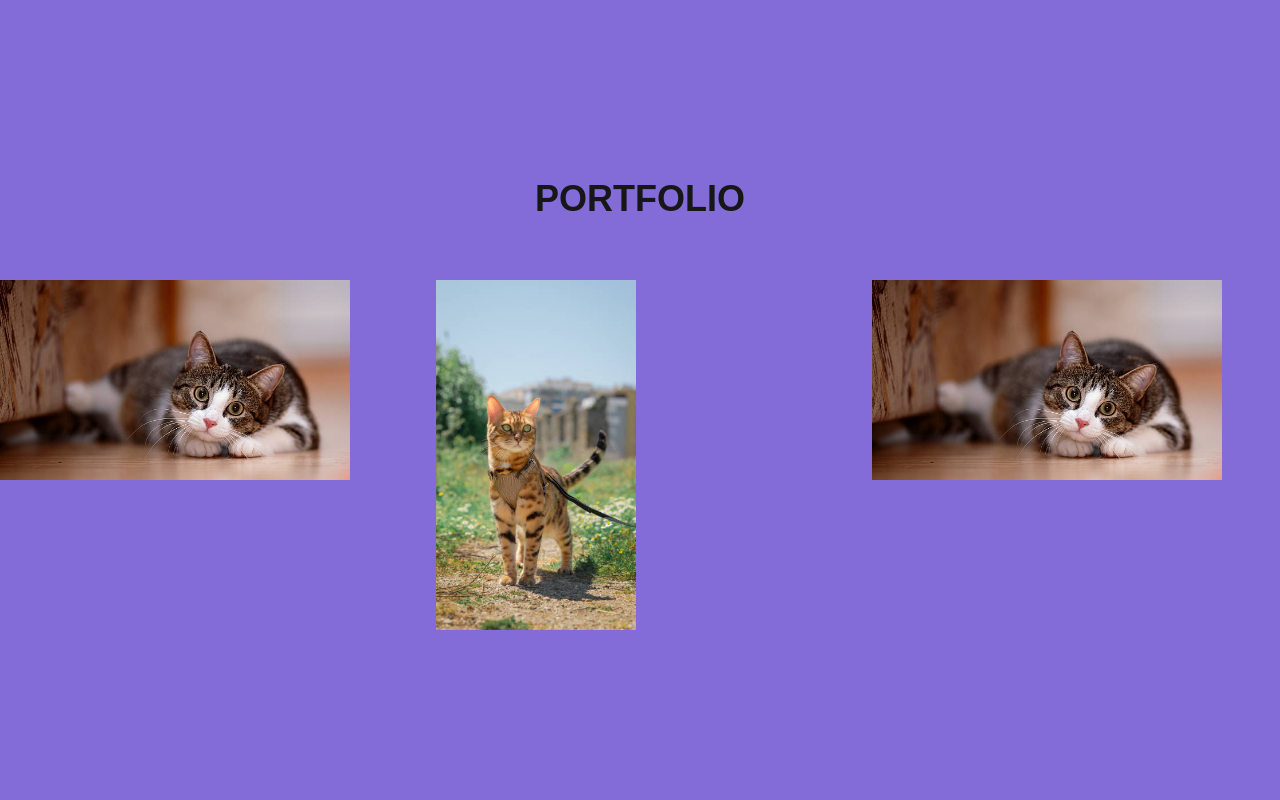
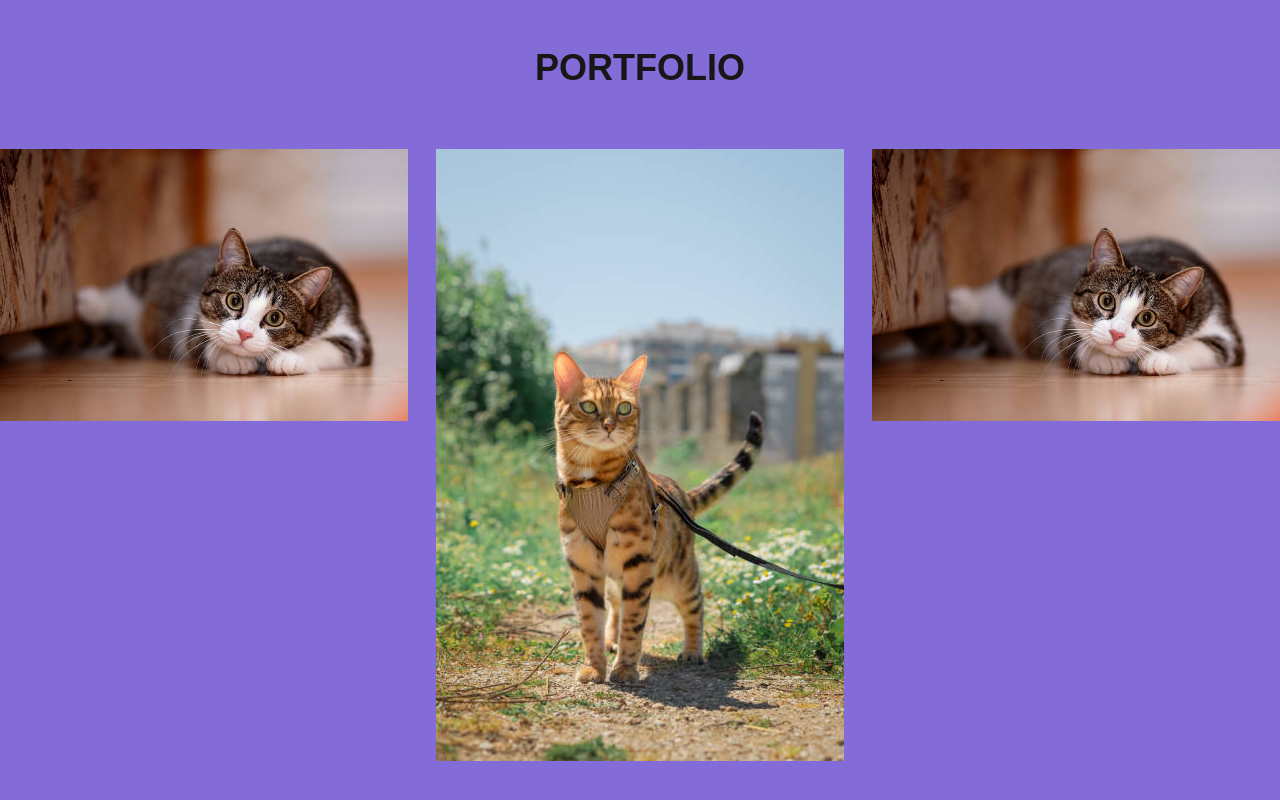
Before and after one commit to demandsupply/photography-portfolio, a Next.js app: page / in a window 1280 px wide. Shown: the part 1596-2396 px from the top of the page. Built offline with nearby package versions, Linux system fonts and the light colour scheme.

Commit message:
refactor: used aspect-ratio for the image size

```diff
--- a/src/components/ImageCard/ImageCard.module.css
+++ b/src/components/ImageCard/ImageCard.module.css
@@ -6,14 +6,12 @@
 }
 
 .vertical {
-    width: 200px;
-    height: 350px;
+    aspect-ratio: 2 / 3;
 }
 
 
 .horizontal {
-    width: 350px;
-    height: 200px;
+    aspect-ratio: 3 / 2;
 }
 
 .image {
```
